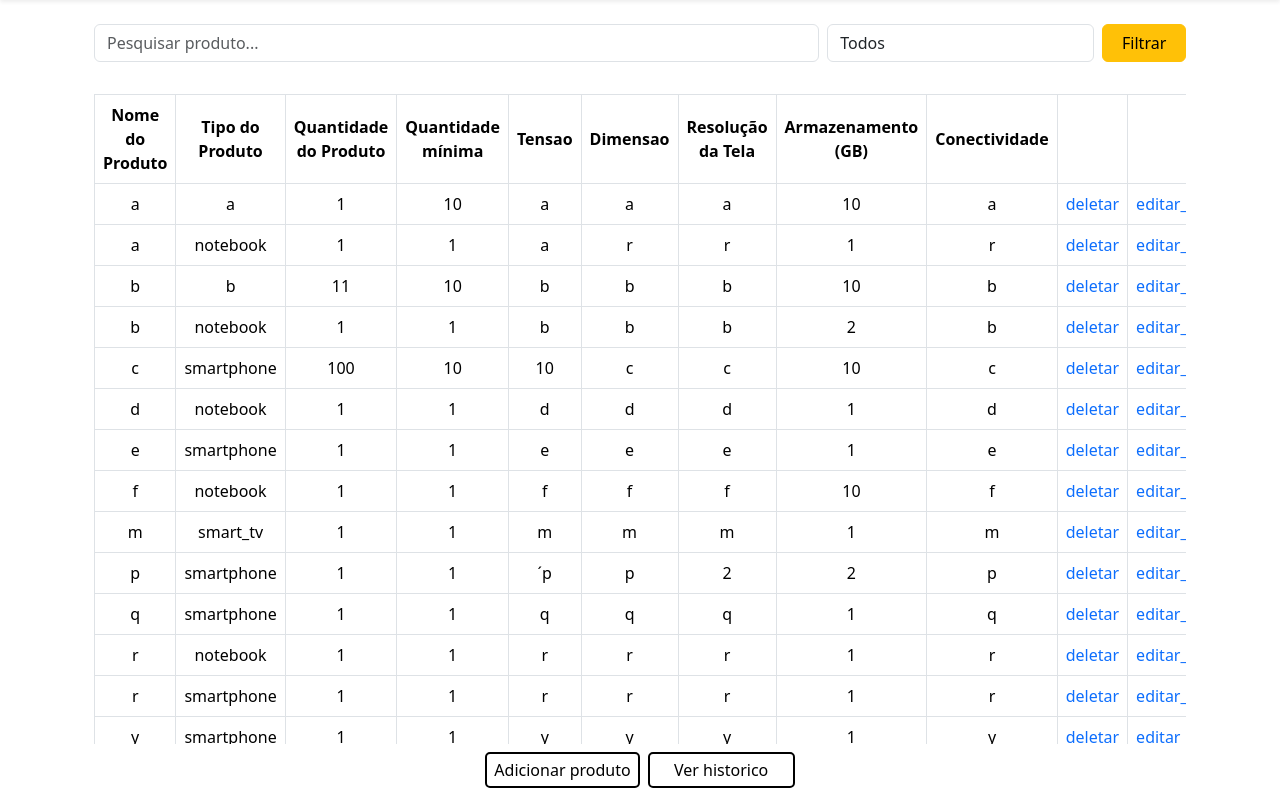
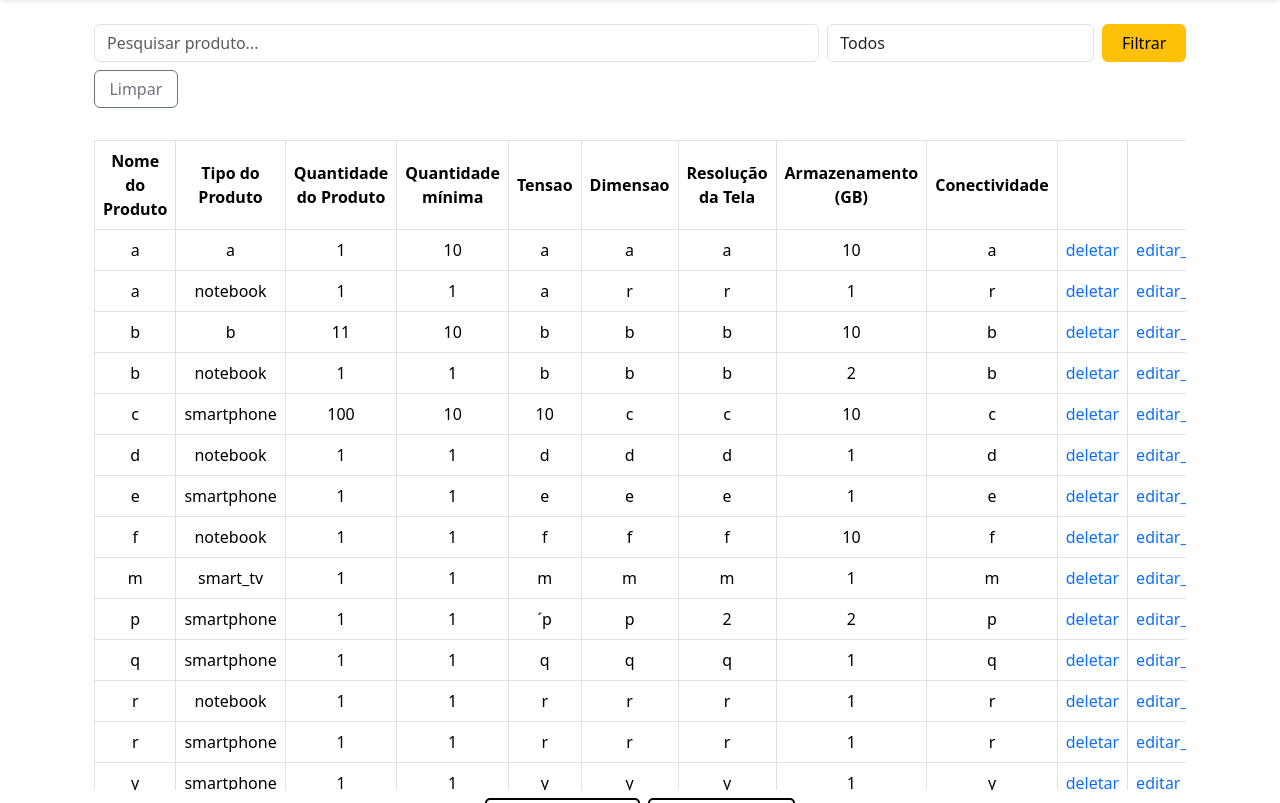
Before and after one commit to Matt-ags/simulado-saep-2, a Django app: page /estoque/produtos/ in a window 1280 px wide. Shown: the part 56-859 px from the top of the page. Run offline with Django 5.2, Linux system fonts and the light colour scheme; a user stored in the database is signed in; data comes from the database, SQL or seed files in the repository.

Commit message:
botão para limpar filtro na tela de estoque aplicado.

```diff
--- a/estoque/templates/estoque/historico.html
+++ b/estoque/templates/estoque/historico.html
@@ -41,14 +41,13 @@
 <form method="get" class="mb-3">
     <div class="row g-2">
 
-        <!-- Campo de busca por nome -->
+
         <div class="col-md-5">
             <input type="text" name="nome" class="form-control"
                    placeholder="Pesquisar produto..."
                    value="{{ request.GET.nome }}">
         </div>
 
-        <!-- Filtro por ação -->
         <div class="col-md-3">
             <select name="acao" class="form-control">
                 <option value="">Todas as ações</option>
@@ -60,17 +59,14 @@
             </select>
         </div>
 
-        <!-- Filtro por data -->
         <div class="col-md-2">
             <input type="date" name="data" class="form-control" value="{{ request.GET.data }}">
         </div>
 
-        <!-- Botão Filtrar -->
         <div class="col-md-1">
             <button class="btn btn-warning w-100">Filtrar</button>
         </div>
 
-        <!-- Botão Limpar -->
         <div class="col-md-1">
             <a href="{% url 'historico' %}" class="btn btn-outline-secondary w-100">Limpar</a>
         </div>
--- a/estoque/templates/estoque/produtos.html
+++ b/estoque/templates/estoque/produtos.html
@@ -61,6 +61,9 @@
                 <div class="col-md-1">
                     <button class="btn btn-warning w-100">Filtrar</button>
                 </div>
+                <div class="col-md-1">
+                    <a href="{% url 'produtos_estoque' %}" class="btn btn-outline-secondary w-100">Limpar</a>
+                </div>
             </div>
         </form>
         <div class="table-responsive mt-3">
```
